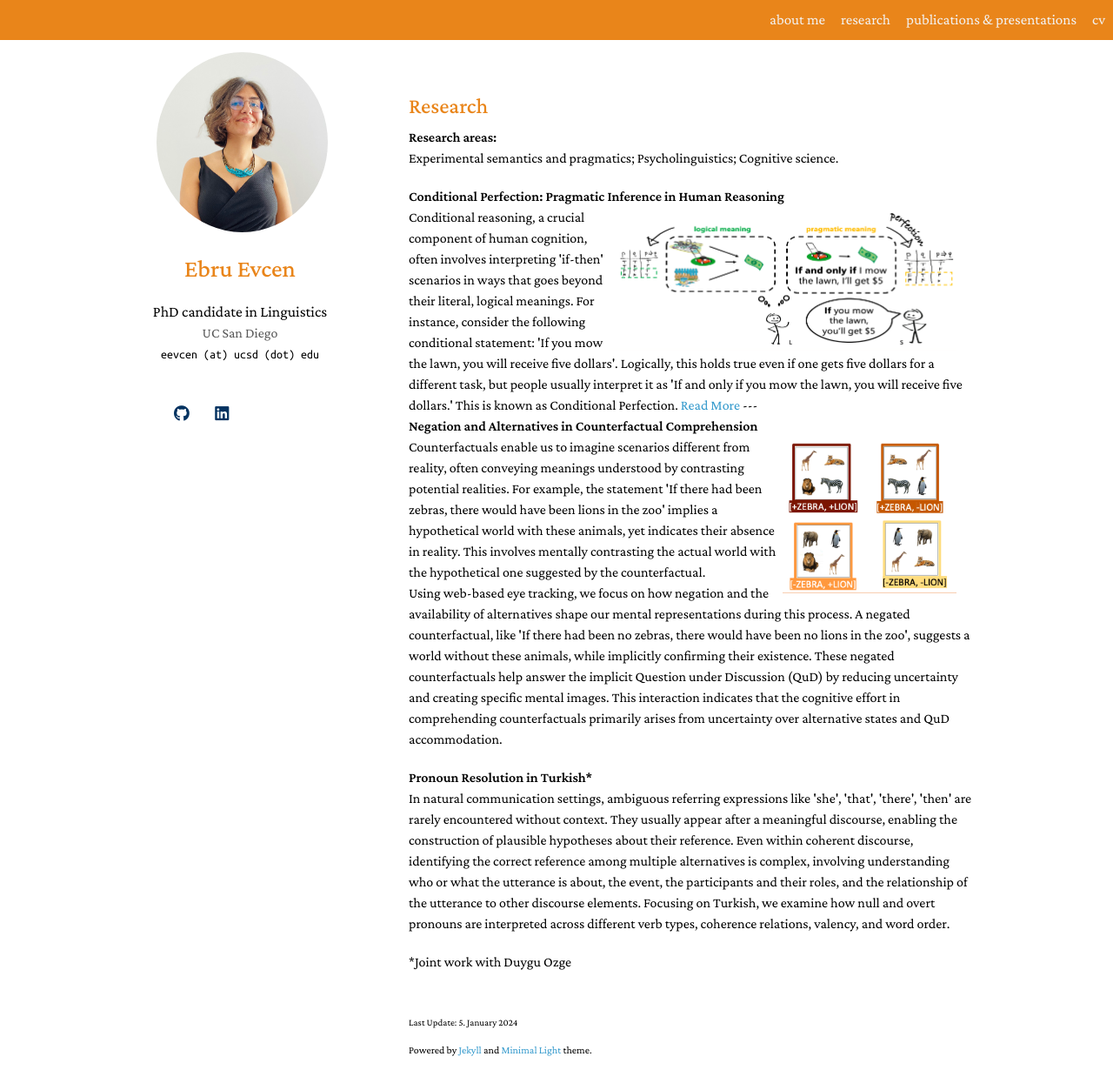
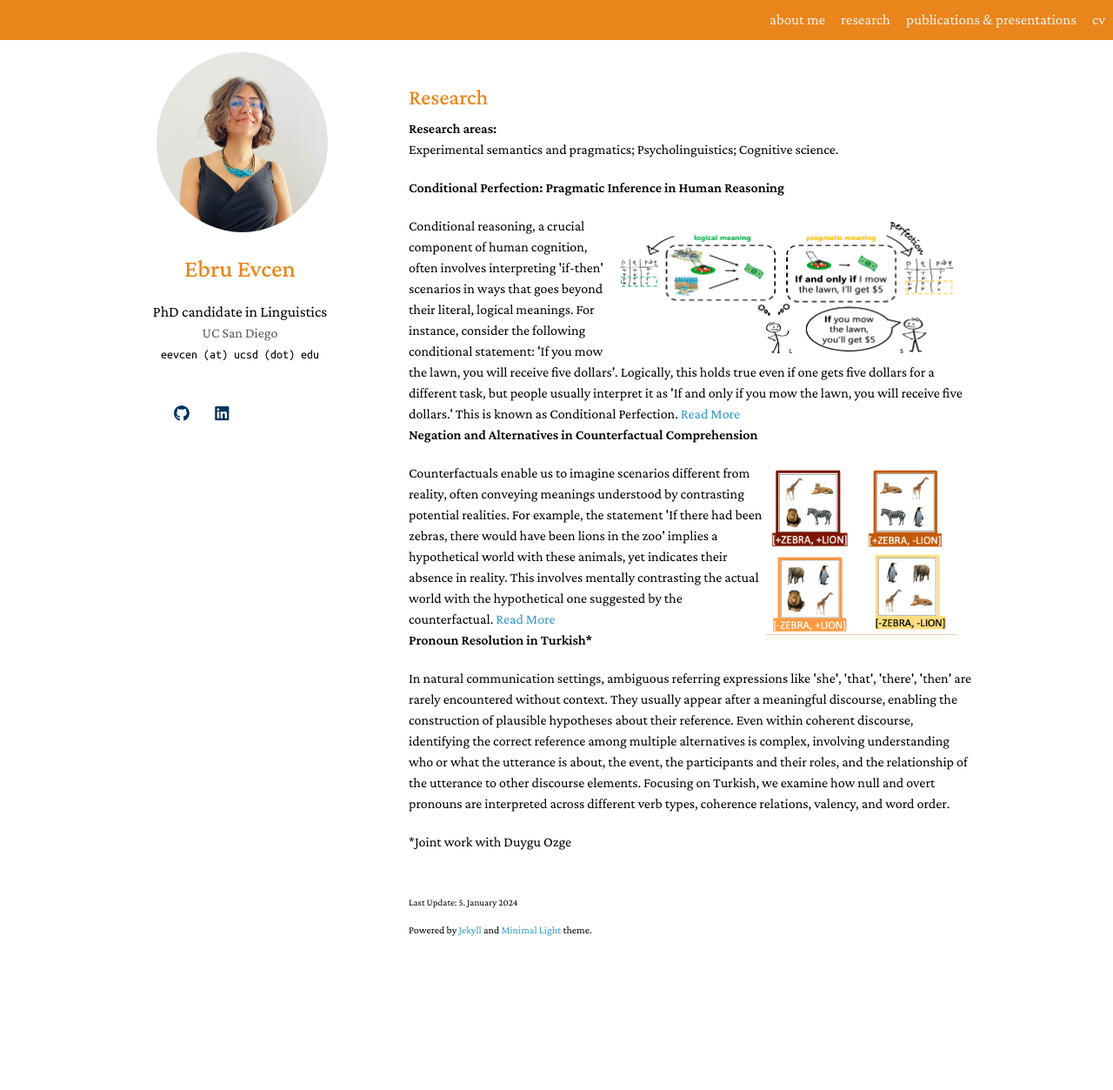
Before and after one commit to ebruevcen/ebruevcen.github.io, a Jekyll site: the page built from research.md, in a window 1280 px wide and 1288 px high. Shown: the top 1253 px of the window at 87% size. Built offline with Jekyll 4.4.1, drawn with Linux system fonts in a browser that asks for light colours; nearby versions of some CDN libraries; library files that are not in the unit come from our copies; a style sheet for code colours, icons or effects is not loaded.

Commit message:
Update research.md

```diff
--- a/research.md
+++ b/research.md
@@ -5,11 +5,11 @@ permalink: /research/
 ---
 <h1 id="research"></h1>
 
-<h2 style="margin: 60px 0px 10px;">Research</h2>
+<h2 style="margin: 50px 0px 10px;">Research</h2>
 
 <h4 style="margin:0 0 0;">Research areas:</h4> Experimental semantics and pragmatics; Psycholinguistics; Cognitive science.
 
-<h4 style="margin:0 0 0;">Conditional Perfection: Pragmatic Inference in Human Reasoning</h4>
+<h4 style="margin:0 0 20px 0;">Conditional Perfection: Pragmatic Inference in Human Reasoning</h4>
 
 <div>
 <img src="../assets/img/conditionals.png" alt="conditional perfection" style="float: right; margin-right: 20px; width: 400px; height: auto;" />
@@ -19,18 +19,19 @@ permalink: /research/
   We frequently understand utterances more deeply than their explicit content suggests. For example, "Mary had cheesecake for dessert" often implies she had only cheesecake, and "I ate some of your cookies" suggests I didn't eat all of them. We make these inferences swiftly during real-time language processing. In this project, we investigate how this feat is accomplished: Do listeners in initially adopt a non-logical, pragmatic interpretation or begin with a logical meaning and then enrich the conditional statement via inference?
 </div>
 
----
 
-<h4 style="margin:0 0 0;">Negation and Alternatives in Counterfactual Comprehension</h4>
+
+<h4 style="margin:0 0 20px 0;">Negation and Alternatives in Counterfactual Comprehension</h4>
 
 <div>
-<img src="../assets/img/counterfactuals2.png" alt="alternatives" style="float: right; margin-right: 20px; width: 200px; height: auto;" />   Counterfactuals enable us to imagine scenarios different from reality, often conveying meanings understood by contrasting potential realities. For example, the statement 'If there had been zebras, there would have been lions in the zoo' implies a hypothetical world with these animals, yet indicates their absence in reality. This involves mentally contrasting the actual world with the hypothetical one suggested by the counterfactual.
-  <p> Using web-based eye tracking, we focus on how negation and the availability of alternatives shape our mental representations during this process. A negated counterfactual, like 'If there had been no zebras, there would have been no lions in the zoo', suggests a world without these animals, while implicitly confirming their existence. These negated counterfactuals help answer the implicit Question under Discussion (QuD) by reducing uncertainty and creating specific mental images. This interaction indicates that the cognitive effort in comprehending counterfactuals primarily arises from uncertainty over alternative states and QuD accommodation. </p>
+<img src="../assets/img/counterfactuals2.png" alt="alternatives" style="float: right; margin-right: 20px; width: 220px; height: auto;" />   Counterfactuals enable us to imagine scenarios different from reality, often conveying meanings understood by contrasting potential realities. For example, the statement 'If there had been zebras, there would have been lions in the zoo' implies a hypothetical world with these animals, yet indicates their absence in reality. This involves mentally contrasting the actual world with the hypothetical one suggested by the counterfactual.
+ <a href="javascript:void(0);" id="readMoreLink">Read More</a>
+   <div class="more-text" id="moreText" style="display: none;">
+ Using web-based eye tracking, we focus on how negation and the availability of alternatives shape our mental representations during this process. A negated counterfactual, like 'If there had been no zebras, there would have been no lions in the zoo', suggests a world without these animals, while implicitly confirming their existence. These negated counterfactuals help answer the implicit Question under Discussion (QuD) by reducing uncertainty and creating specific mental images. This interaction indicates that the cognitive effort in comprehending counterfactuals primarily arises from uncertainty over alternative states and QuD accommodation.
 </div>
 
 
-
-<h4 style="margin:0 0 0;">Pronoun Resolution in Turkish*</h4>
+<h4 style="margin:0 0 20px 0;">Pronoun Resolution in Turkish*</h4>
 
 <div>
 <p> In natural communication settings, ambiguous referring expressions like 'she', 'that', 'there', 'then' are rarely encountered without context. They usually appear after a meaningful discourse, enabling the construction of plausible hypotheses about their reference. Even within coherent discourse, identifying the correct reference among multiple alternatives is complex, involving understanding who or what the utterance is about, the event, the participants and their roles, and the relationship of the utterance to other discourse elements. Focusing on Turkish, we examine how null and overt pronouns are interpreted across different verb types, coherence relations, valency, and word order. </p>
```
